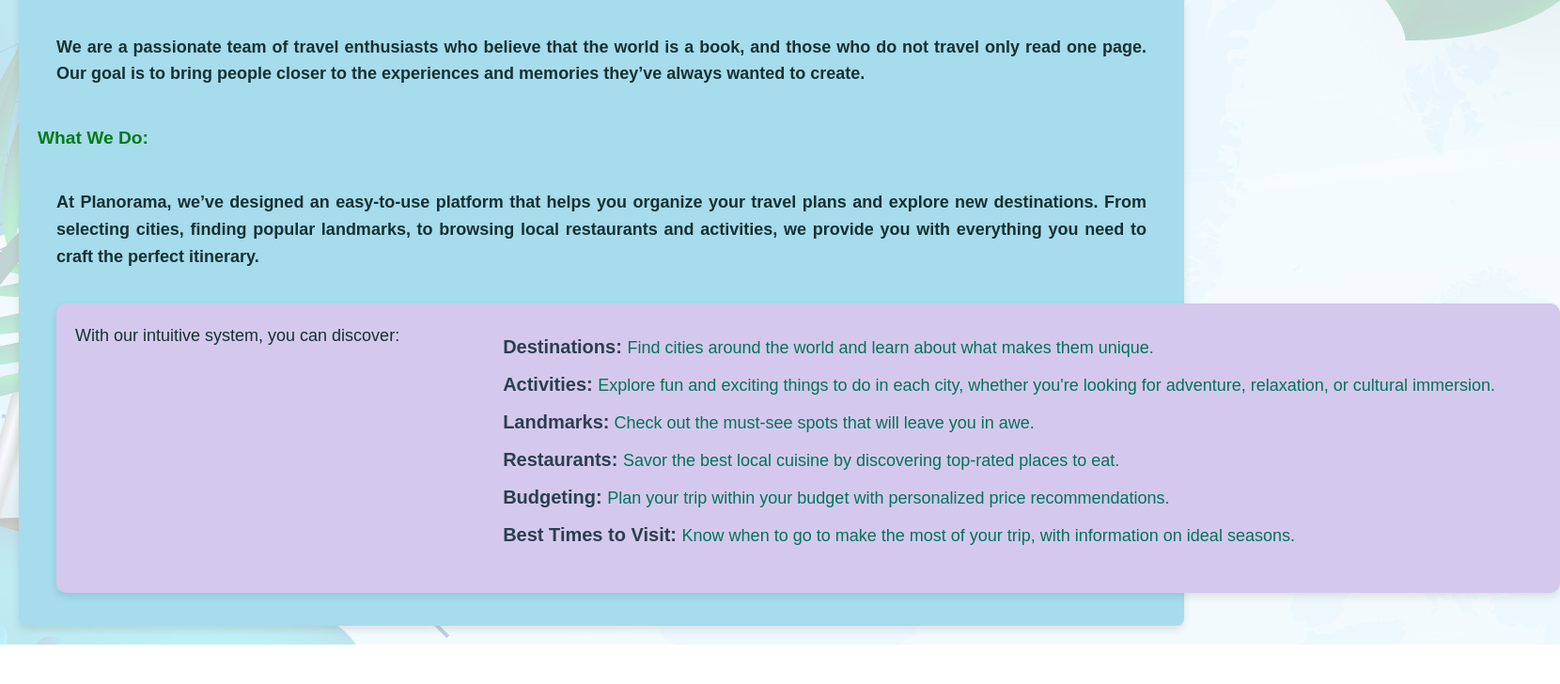
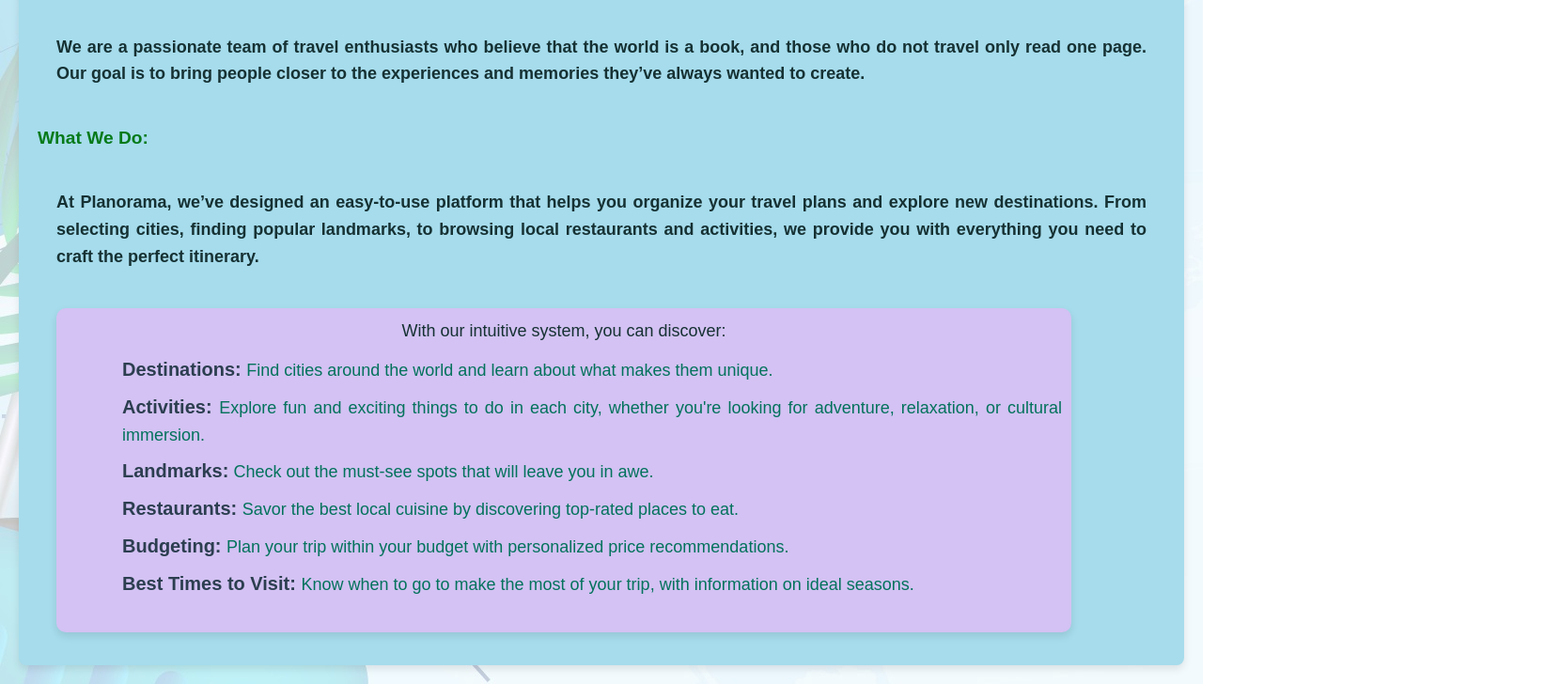
Before and after one commit to Namaste-Bonjour/Planorama, a React (Vite) app: page /AboutUs in a window 1280 px wide. Shown: the part 399-1127 px from the top of the page at 94% size, 1660 px wide, since content can reach past the window. Before the commit the page ends 1085 px from the top, so only its background shows below. Built offline with nearby package versions, Linux system fonts and the light colour scheme; no server answers.

Commit message:
Add separate file for css

```diff
--- /dev/null
+++ b/src/components/CityDetails.css
@@ -0,0 +1,52 @@
+.info {
+  display: flex;
+  justify-content: center; /* Or use 'center' if you want side-by-side centered content */
+  flex-wrap: wrap; /* Allows wrap on smaller screens */
+  max-width: 1600px;
+  width: 90%;
+  margin: 20px auto; /* Centers the box */
+  padding: 10px;
+  background-color: #d3c2f3; /* Adjust as needed */
+  border-radius: 10px;
+  box-shadow: 0 4px 8px rgba(0,0,0,0.1);
+}
+
+.info label {
+  width: 48%;
+}
+.land {
+  width: 500px;
+}
+
+.activity {
+  width: 750px;
+}
+ul {
+  list-style-type: disc;
+  padding-left: 20px;
+}
+
+.info b,
+.moreDetails b {
+    font-size: 20px;
+    color: #333;
+}
+
+ul {
+    list-style-type: disc;
+    padding-left: 20px;
+    font-size: 18px;
+    color: #0c1ec4;
+}
+
+.land li,
+.activity li {
+    margin-bottom: 15px;
+}
+
+.land :hover,
+.activity :hover,
+.act :hover {
+    color: #dc3ce7;
+    cursor: pointer;
+}
--- a/src/components/CityDetails.jsx
+++ b/src/components/CityDetails.jsx
@@ -4,6 +4,7 @@
 import { Button } from '@mantine/core';
 import axios from "axios";
 import "./CountryList.css";
+import "./CityDetails.css";
 import Load from "./Loader";
 
 
@@ -82,8 +83,7 @@
                             <li > {land} </li>);
                     })}  </ul>
                 </label>
-                <label>
-                    <b> Activities: </b>
+                <label><b> Activities: </b>
                     <ul className="activity" > {sortedActivities.map((elm, i) => {
                         return (
                             <li >
--- a/src/components/CountryList.css
+++ b/src/components/CountryList.css
@@ -80,7 +80,7 @@
   box-shadow: 0 4px 6px rgba(0, 0, 0, 0.1);
 }
 
-/* Landmark and activities- Label 1 */
+/* Landmark and activities- Label 1
 .info {
   width: 1600px;
   display: flex;
```
